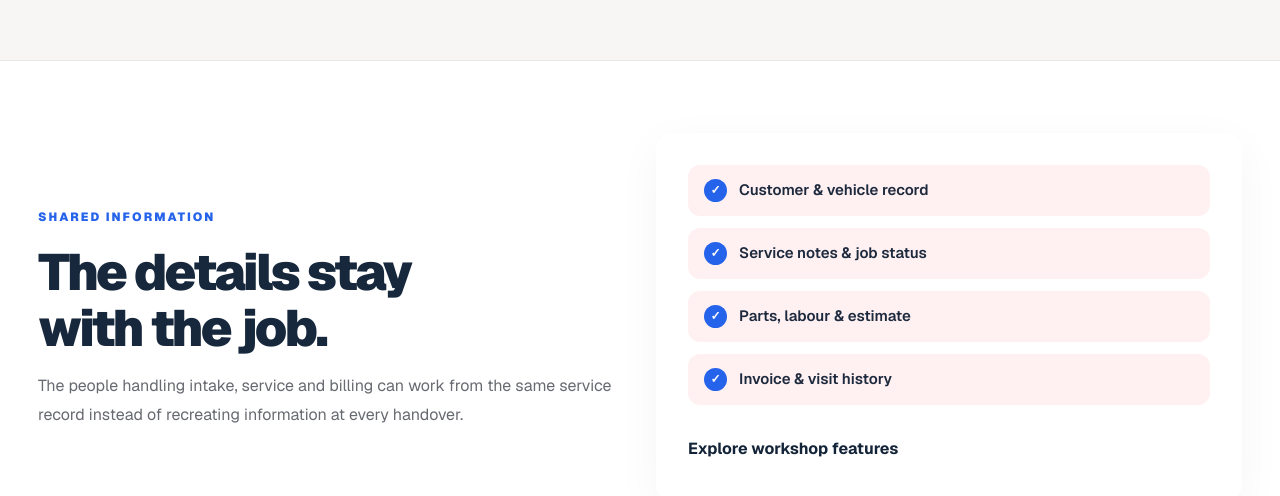
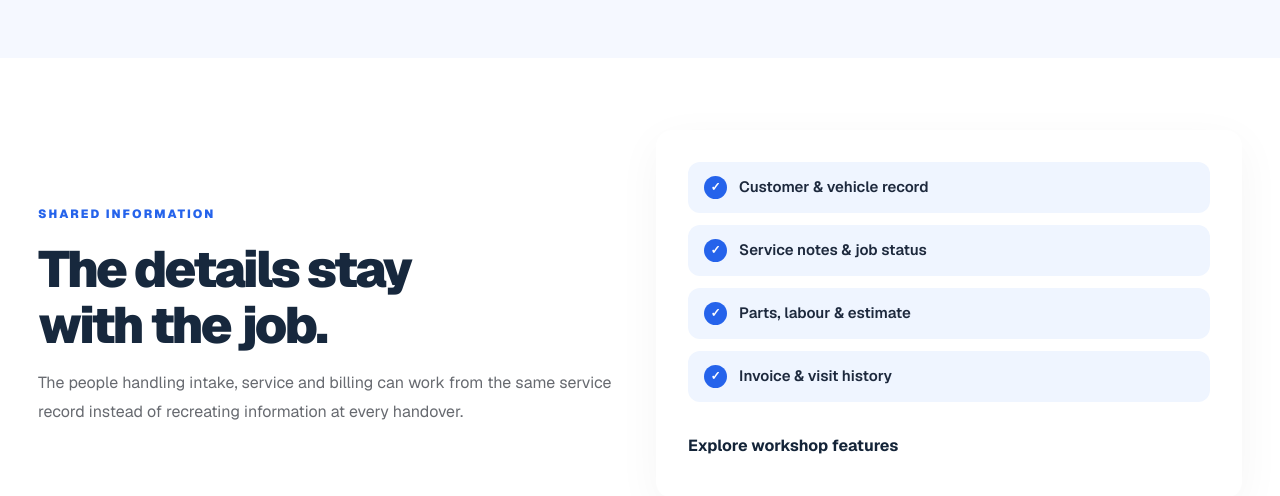
Before and after one commit to amnas-cubixmet/cubegears-public-website, a Next.js app: page /how-it-works in a window 1280 px wide. Shown: the part 1798-2294 px from the top of the page. Built offline with nearby package versions, Linux system fonts and the light colour scheme; no server answers.

Commit message:
style(blue): switch site accents from red and remove section divider lines

```diff
--- a/app/how-it-works/page.tsx
+++ b/app/how-it-works/page.tsx
@@ -32,9 +32,9 @@ export default function HowItWorksPage() {
   return (
     <>
       <PublicHeader />
-      <main id="main-content" className="bg-[#f7f6f4]">
+      <main id="main-content" className="bg-[#f5f8ff]">
         <PageHero dark eyebrow="THE SERVICE JOURNEY" title="From check-in to handover. One connected flow." description="Give car and bike service advisors, technicians and workshop managers a shared view of what needs to happen next." image="bikeService">
-          <div className="marketing-flow-dark flex flex-wrap items-center gap-3 text-[13px] font-semibold text-red-100">
+          <div className="marketing-flow-dark flex flex-wrap items-center gap-3 text-[13px] font-semibold text-blue-100">
             {["Check-in", "Approve", "Repair", "Deliver"].map((step) => (
               <span key={step} className="flex items-center gap-3">
 
@@ -50,18 +50,18 @@ export default function HowItWorksPage() {
             <ol className="mt-10 grid gap-5 lg:grid-cols-2">
               {phases.map((phase) => (
                 <li key={phase.number} className="marketing-card h-full p-6 sm:p-8">
-                  <div className="flex items-start gap-4 border-b border-[#efeded] pb-6">
+                  <div className="flex items-start gap-4 border-[#edf2fa] pb-6">
                     <span className="marketing-number" aria-hidden="true">{phase.number}</span>
                     <div>
-                      <p className="text-[11px] font-extrabold tracking-[.15em] text-[#c61929]">{phase.label}</p>
-                      <h3 className="mt-2 text-[23px] font-extrabold tracking-[-.04em] text-[#17191b]">{phase.title}</h3>
+                      <p className="text-[11px] font-extrabold tracking-[.15em] text-[#2563eb]">{phase.label}</p>
+                      <h3 className="mt-2 text-[23px] font-extrabold tracking-[-.04em] text-[#17283d]">{phase.title}</h3>
                       <p className="mt-2 text-[14px] leading-6 text-slate-600">{phase.description}</p>
                     </div>
                   </div>
                   <ol className="mt-6 space-y-6">
                     {phase.steps.map(([number, title, copy]) => (
                       <li key={number} className="flex items-start gap-4">
-                        <span className="grid h-9 w-9 shrink-0 place-items-center rounded-xl bg-slate-100 text-[13px] font-extrabold text-[#b51625]">{number}</span>
+                        <span className="grid h-9 w-9 shrink-0 place-items-center rounded-xl bg-slate-100 text-[13px] font-extrabold text-[#245bd5]">{number}</span>
                         <div><h4 className="text-[16px] font-extrabold text-slate-900">{title}</h4><p className="mt-1 text-[14px] leading-6 text-slate-600">{copy}</p></div>
                       </li>
                     ))}
@@ -72,18 +72,18 @@ export default function HowItWorksPage() {
           </div>
         </section>
 
-        <section className="border-y border-[#e9e7e6] bg-white py-14 sm:py-18">
+        <section className=" border-[#e8effa] bg-white py-14 sm:py-18">
           <div className="page-shell grid gap-8 lg:grid-cols-[1fr_1fr] lg:items-center">
             <div>
               <SectionLead eyebrow="SHARED INFORMATION" title="The details stay with the job." description="The people handling intake, service and billing can work from the same service record instead of recreating information at every handover." />
             </div>
             <div className="marketing-card grid gap-3 p-6 sm:p-8">
               {["Customer & vehicle record", "Service notes & job status", "Parts, labour & estimate", "Invoice & visit history"].map((item) => (
-                <div key={item} className="flex items-center gap-3 rounded-xl bg-[#fff1f2] px-4 py-3.5 text-[15px] font-semibold text-slate-800">
+                <div key={item} className="flex items-center gap-3 rounded-xl bg-[#eff5ff] px-4 py-3.5 text-[15px] font-semibold text-slate-800">
                   <span className="marketing-check" aria-hidden="true">✓</span>{item}
                 </div>
               ))}
-              <Link href="/features" className="focus-ring mt-3 inline-flex items-center gap-2 rounded-lg py-2 font-bold text-[#b51625] hover:text-[#951320]">Explore workshop features</Link>
+              <Link href="/features" className="focus-ring mt-3 inline-flex items-center gap-2 rounded-lg py-2 font-bold text-[#245bd5] hover:text-[#174399]">Explore workshop features</Link>
             </div>
           </div>
         </section>
```
